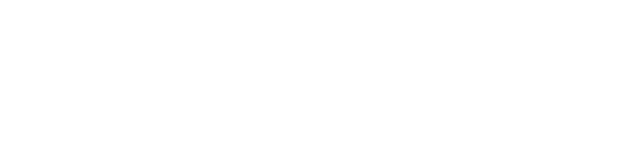
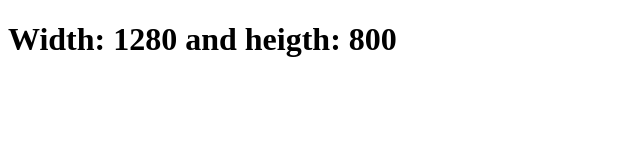
Before and after one commit to acciojob/screen-size-Jerico007, a website: page main.html in a window 1280 px wide. Shown: the whole page, without its empty margins (0-640 px from the left). Drawn offline with Linux system fonts and the light colour scheme.

Commit message:
created a submission

```diff
--- a/main.html
+++ b/main.html
@@ -6,8 +6,9 @@
 	<link rel="stylesheet" href="styles.css">
 </head>
 
-<body>
+<body onload = "getSize()" onresize = "getSize()"">
 	<!-- the entire body must be written by student -->
+	 <div id="sizeInfo"></div>
     <script type="text/javascript" src="./script.js">
 </script>
 
--- a/script.js
+++ b/script.js
@@ -1 +1,9 @@
 //your JS code here. If required.
+function getSize() {
+  let w = document.documentElement.clientWidth;
+
+  let h = document.documentElement.clientHeight;
+
+  document.getElementById("sizeInfo").innerHTML =
+    "<h1>Width: " + w + " and " + " heigth: " + h + " </h1>";
+}
```
